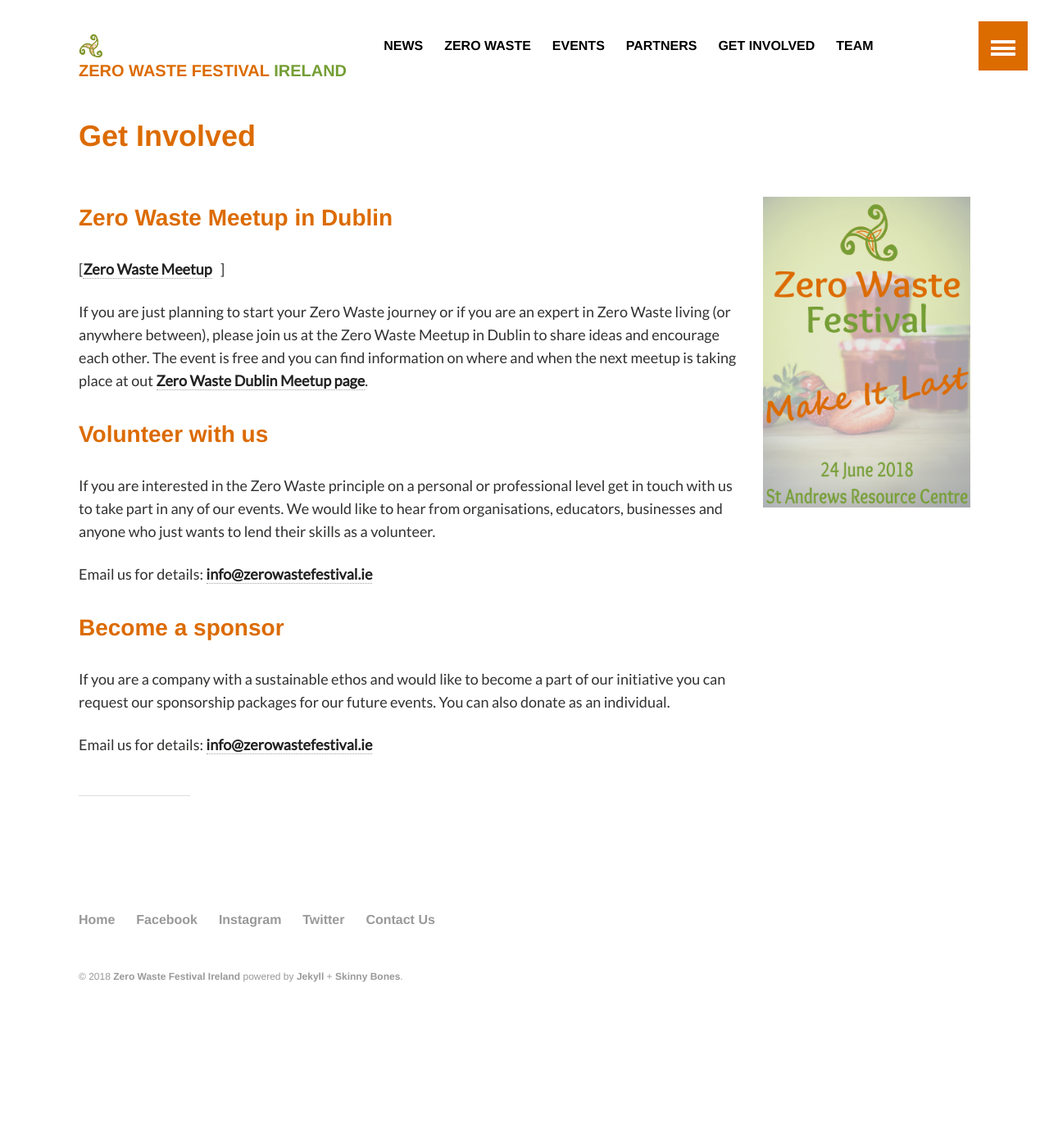
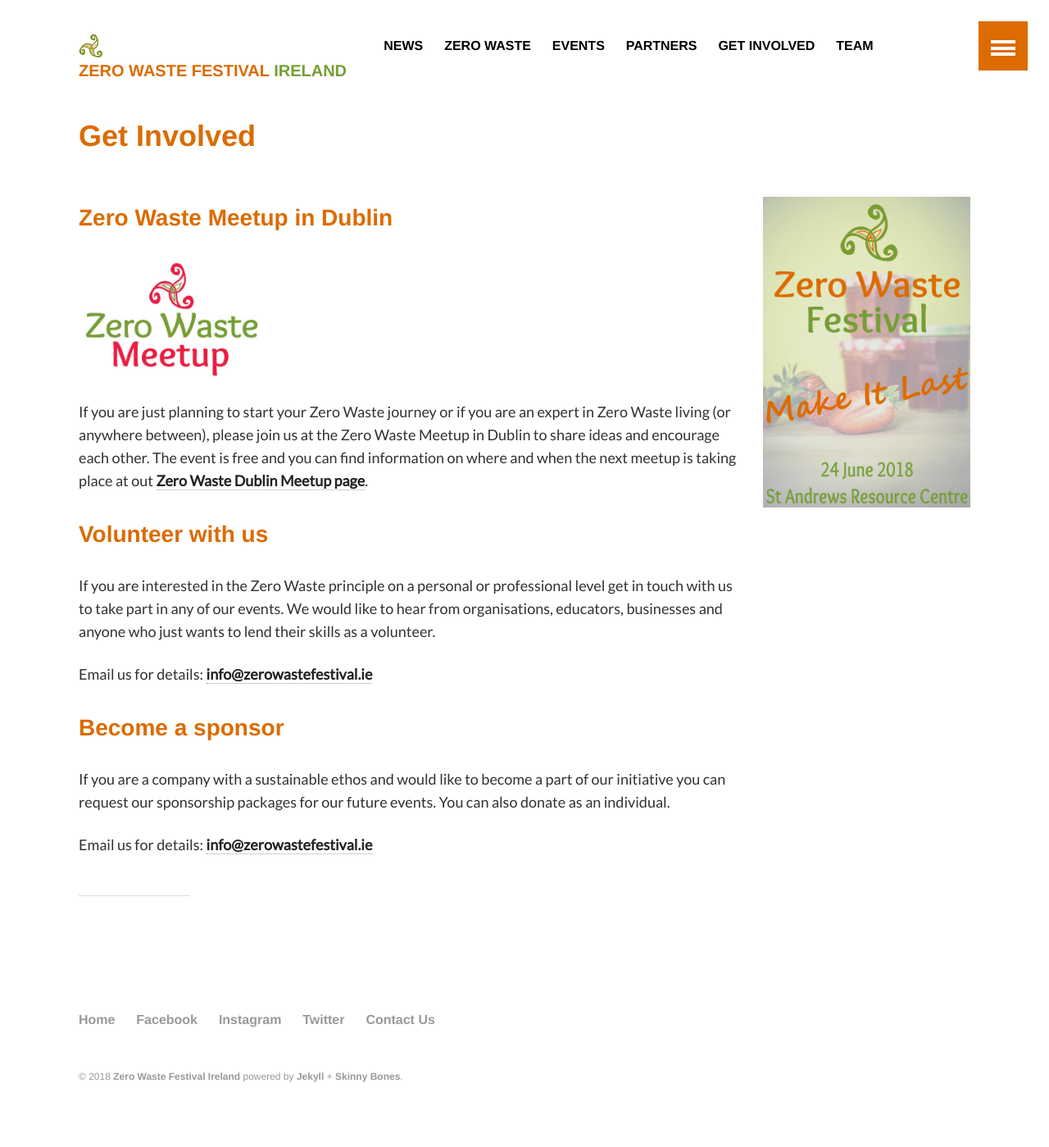
Before and after one commit to jknappe/zw-skinny, a Jekyll site: the page built from get-involved.md, in a window 1280 px wide. Shown: the whole page at 82% size. Built offline with Jekyll 4.4.1, drawn with Linux system fonts in a browser that asks for light colours; some web fonts are replaced; before the commit the page ends 1277 px from its top, so only the background shows below that.

Commit message:
fixes image

```diff
--- a/get-involved.md
+++ b/get-involved.md
@@ -10,7 +10,7 @@
 
 ### Zero Waste Meetup in Dublin
 
-[[Zero Waste Meetup]({{ site.url }}/images/zero-waste-meetup.jpg "Zero Waste Meetup"){:style="float: top;margin-right: 10px;height: 150px;"}]
+![Zero Waste Meetup]({{ site.url }}/images/zero-waste-meetup.jpg "Zero Waste Meetup"){:style="float: top;margin-right: 10px;height: 150px;"}
 
 If you are just planning to start your Zero Waste journey or if you are an expert in Zero Waste living (or anywhere between), please join us at the Zero Waste Meetup in Dublin to share ideas and encourage each other. The event is free and you can find information on where and when the next meetup is taking place at out [Zero Waste Dublin Meetup page](https://www.meetup.com/Zero-waste-meetup-ireland/).
 
```
